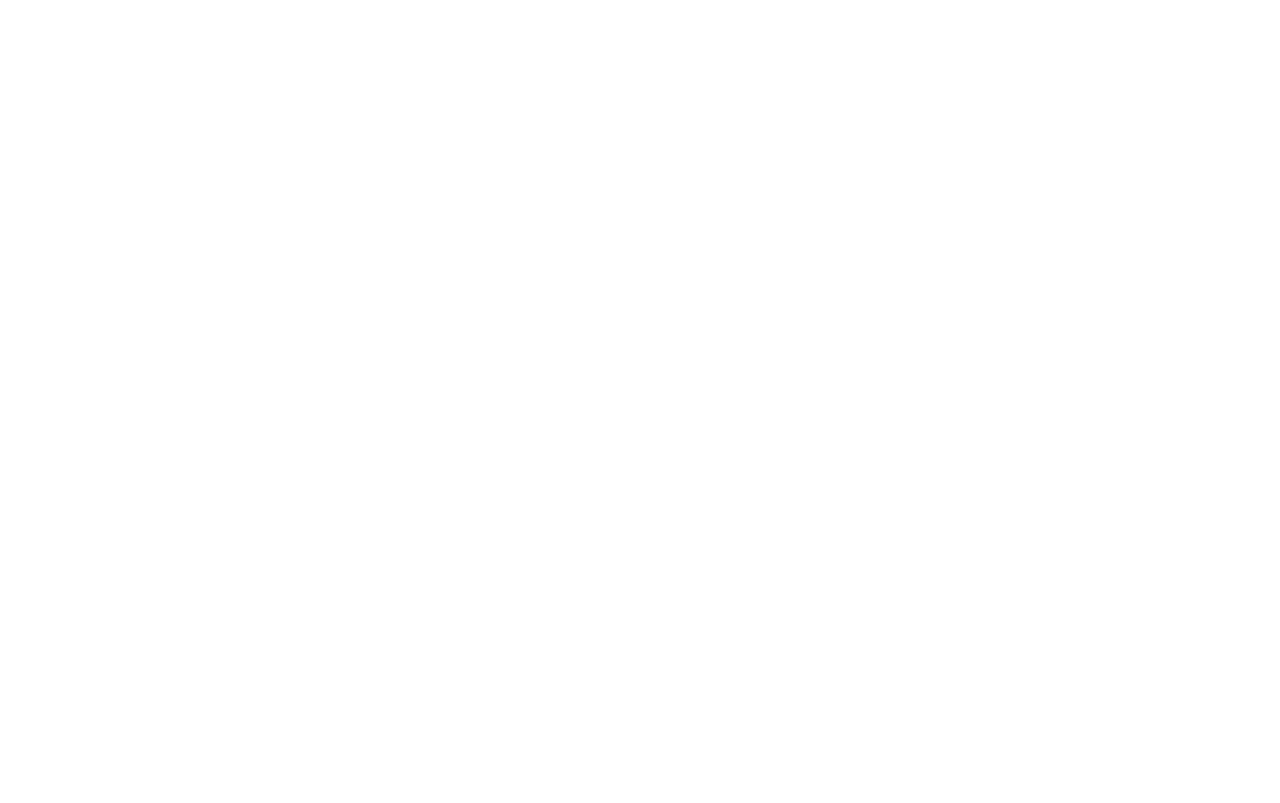
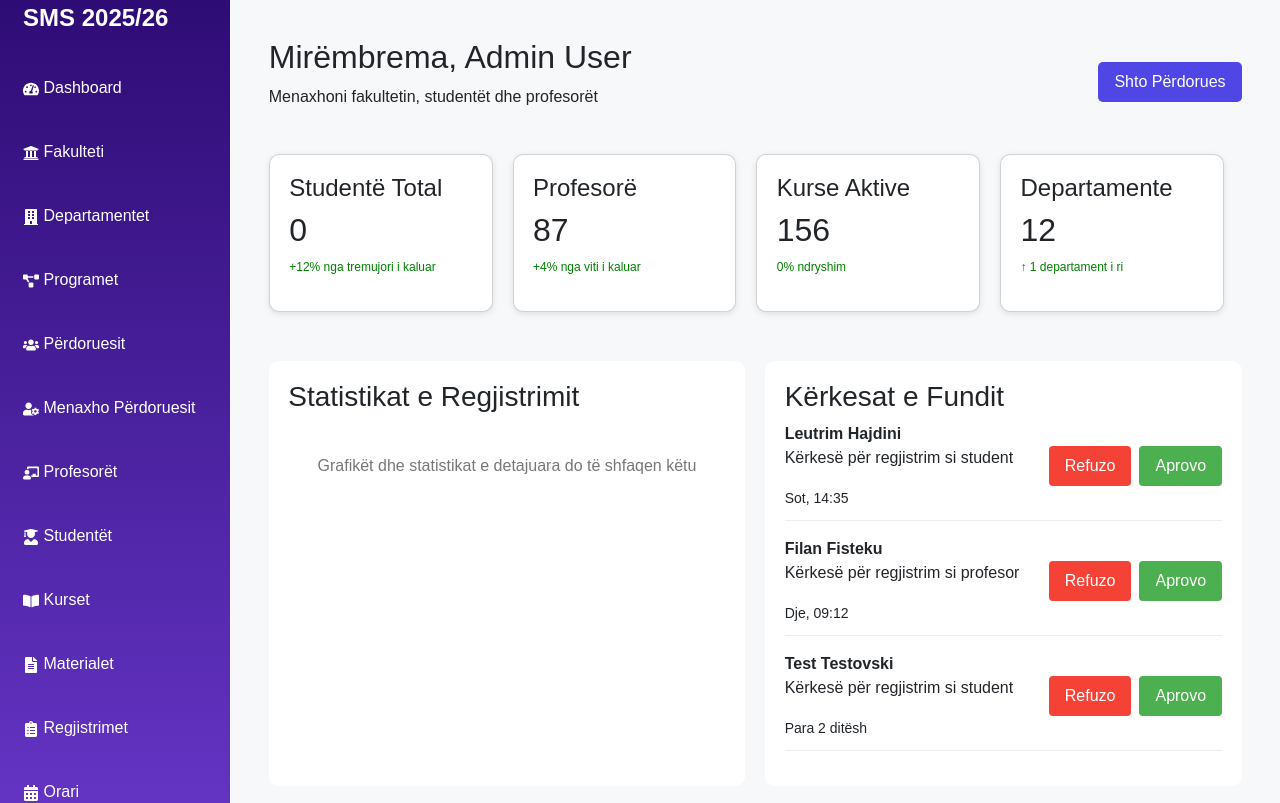
Before and after one commit to EltonPajaziti/FrontEnd_Gr14, a React (Vite) app in the folder sms/: page /admin-dashboard in a window 1280 px wide. Before the commit this address had no page. Shown: the top 803 px of the page. Built offline with nearby package versions, Linux system fonts and the light colour scheme.

Commit message:
git commit -m "KAN-46: lidhje e endpoints me backend"

```diff
--- a/sms/src/App.jsx
+++ b/sms/src/App.jsx
@@ -13,6 +13,7 @@
     <>
       <Routes>
         <Route path="/" element={<Login />} />
+        <Route path="/admin-dashboard" element={<AdminDashboard />} />
         <Route path="/Home" element={<Home />} />
         <Route path="/About" element={<About />} />
         <Route path="/EServices" element={<EServices />} />
--- a/sms/src/Pages/AdminDashboard.jsx
+++ b/sms/src/Pages/AdminDashboard.jsx
@@ -1,15 +1,29 @@
-import React from "react";
+import React, { useEffect, useState } from "react";
 import '../CSS/AdminDashboard.css';
 import Sidebar from "../Components/Sidebar";
 import LatestRequests from "../Components/LatestRequests";
 import StatsCard from "../Components/StatsCard";
 
+function AdminDashboard() {
+  const [studentCount, setStudentCount] = useState(0);
 
-function AdminDashboard(){
-return(
+  useEffect(() => {
+    const tenantId = localStorage.getItem("tenantId");
+
+    if (tenantId) {
+      fetch(`http://localhost:8080/api/students/by-tenant/${tenantId}`)
+        .then((res) => res.json())
+        .then((data) => setStudentCount(data.length))
+        .catch((err) =>
+          console.error("Gabim gjatë marrjes së studentëve:", err)
+        );
+    }
+  }, []);
+
+  return (
     <>
       <div className="app-container">
-    <Sidebar/>
+        <Sidebar />
         <div className="dashboard">
           <div className="dashboard-header">
             <div>
@@ -18,8 +32,13 @@
             </div>
             <button className="add-user-btn">Shto Përdorues</button>
           </div>
+
           <div className="stats-grid">
-        <StatsCard title="Studentë Total" value="1,245" info="+12% nga tremujori i kaluar" />
+            <StatsCard
+              title="Studentë Total"
+              value={studentCount}
+              info="+12% nga tremujori i kaluar"
+            />
             <StatsCard title="Profesorë" value="87" info="+4% nga viti i kaluar" />
             <StatsCard title="Kurse Aktive" value="156" info="0% ndryshim" />
             <StatsCard title="Departamente" value="12" info="↑ 1 departament i ri" />
@@ -37,9 +56,7 @@
         </div>
       </div>
     </>
-
-)
+  );
 }
 
-
 export default AdminDashboard;
--- a/sms/src/Pages/Login.jsx
+++ b/sms/src/Pages/Login.jsx
@@ -24,7 +24,10 @@
       if (response.ok) {
         const data = await response.json();
         localStorage.setItem('token', data.token); // ruaj tokenin
-        navigate('/Home'); // ridrejto
+  localStorage.setItem('tenantId', data.tenantId); // ruaj tenantId
+
+        //   Ridrejto te dashboardi i adminit
+        navigate('/admin-dashboard');
       } else {
         const text = await response.text();
         setError(text || 'Login failed');
```
Lines whose indentation alone changed are shown as unchanged.
